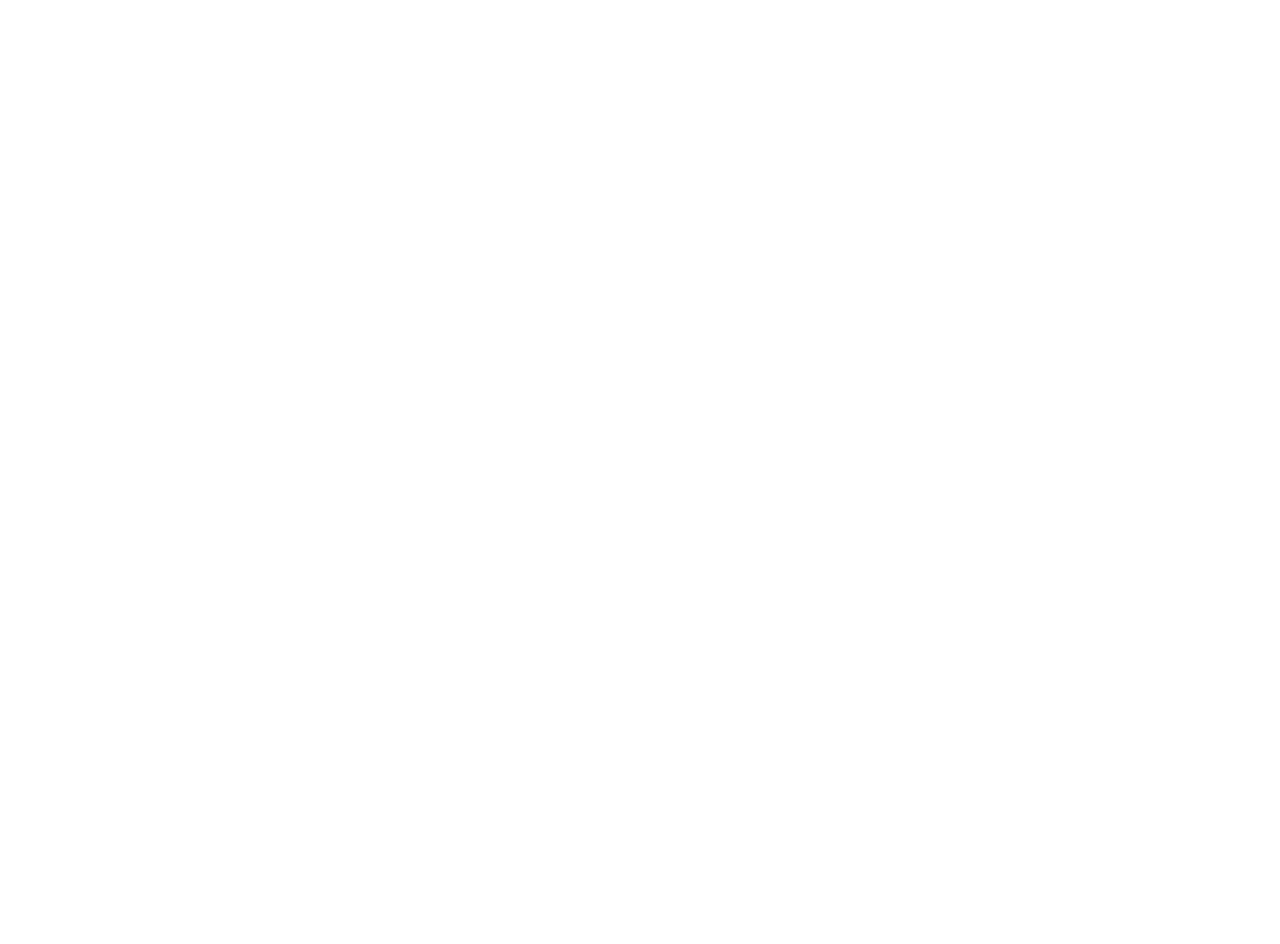
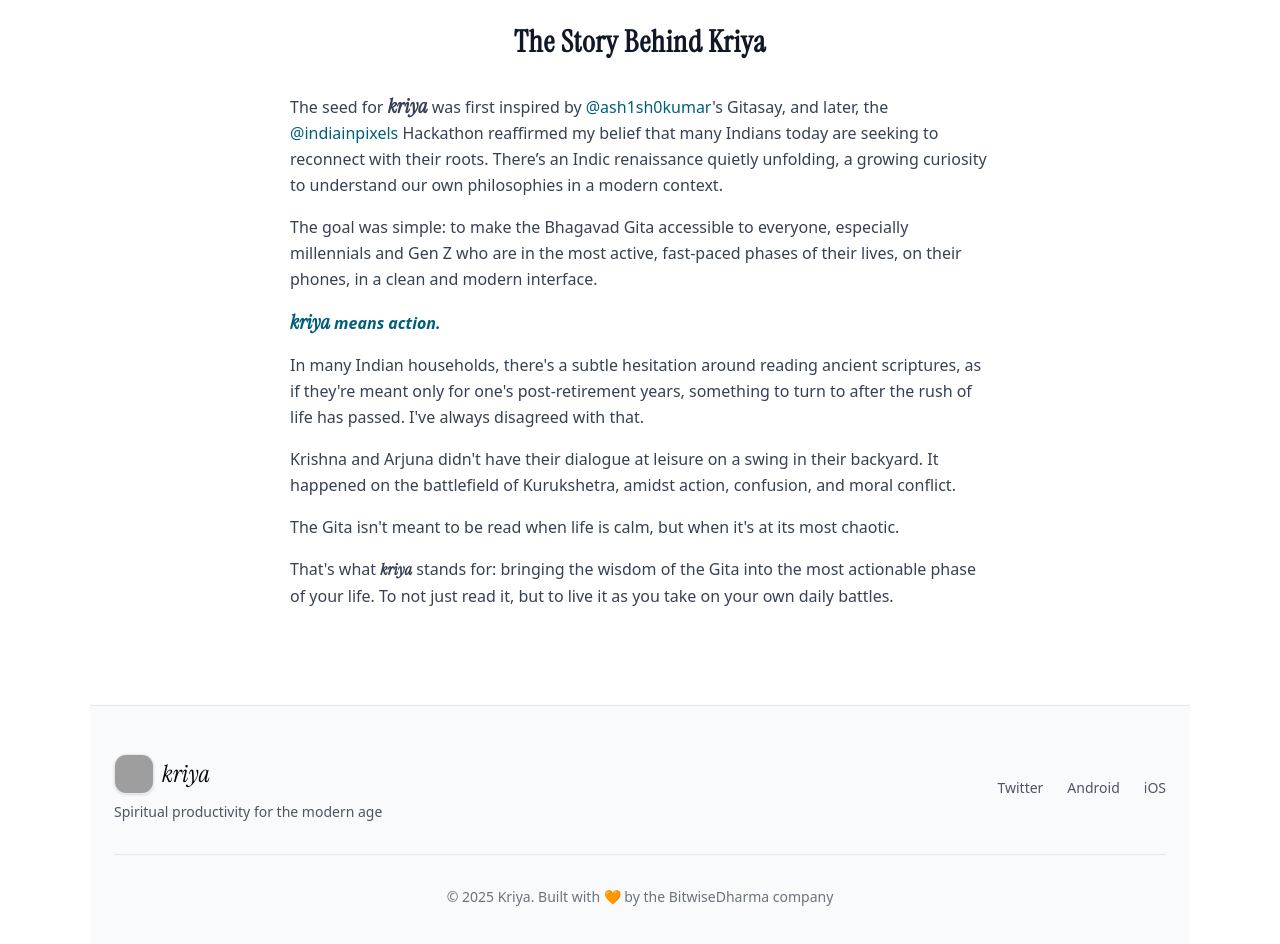
Before and after one commit to SuryaS1729/kriya_landing_page, a React (Vite) app: page / in a window 1280 px wide. Shown: the part 840-1784 px from the top of the page. Before the commit the page ends 800 px from the top, so only its background shows below. Built offline with nearby package versions, Linux system fonts and the light colour scheme; grey boxes are pictures that could not be loaded.

Commit message:
landing page done

```diff
--- a/index.html
+++ b/index.html
@@ -6,6 +6,24 @@
     <link rel="apple-touch-icon" href="/apple-touch-icon.png" />
     <meta name="viewport" content="width=device-width, initial-scale=1.0" />
     <title>Kriya - Spiritual Productivity</title>
+
+    <!-- Meta Description -->
+    <meta name="description" content="Kriya blends timeless wisdom from the Gita with modern design to help you act with clarity. Plan your day, one mindful task at a time." />
+
+    <!-- Open Graph / Facebook -->
+    <meta property="og:type" content="website" />
+    <meta property="og:url" content="https://kriya.bitwisedharma.com/" />
+    <meta property="og:title" content="Kriya - Get Spiritually Productive" />
+    <meta property="og:description" content="Kriya blends timeless wisdom from the Gita with modern design to help you act with clarity. Plan your day, one mindful task at a time." />
+    <meta property="og:image" content="https://res.cloudinary.com/dztfsdmcv/image/upload/v1761557131/Facebook_post_-_1_aapjoj.png" />
+
+    <!-- Twitter -->
+    <meta name="twitter:card" content="summary_large_image" />
+    <meta name="twitter:site" content="@SuryaS_1729" />
+    <meta name="twitter:creator" content="@SuryaS_1729" />
+    <meta name="twitter:title" content="Kriya - Get Spiritually Productive" />
+    <meta name="twitter:description" content="Kriya blends timeless wisdom from the Gita with modern design to help you act with clarity. Plan your day, one mindful task at a time." />
+    <meta name="twitter:image" content="https://res.cloudinary.com/dztfsdmcv/image/upload/v1761557131/Facebook_post_-_1_aapjoj.png" />
   </head>
   <body>
     <div id="root"></div>
--- a/package.json
+++ b/package.json
@@ -12,6 +12,7 @@
   "dependencies": {
     "@tailwindcss/vite": "^4.1.16",
     "lucide-react": "^0.548.0",
+    "motion": "^12.23.24",
     "react": "^19.1.1",
     "react-dom": "^19.1.1",
     "tailwindcss": "^4.1.16"
--- a/src/AmyLandingHero.tsx
+++ b/src/AmyLandingHero.tsx
@@ -1,8 +1,12 @@
 
+
+import { motion } from "motion/react";
 
 export default function AmyLandingHero(){
   return (
-   <div className="max-w-[1100px] mx-auto p-6 font-sans flex flex-col items-center justify-center min-h-screen">
+   <div className="font-sans">
+        {/* Main Hero Section - Full Viewport Height */}
+        <div className="max-w-[1100px] mx-auto p-6 flex flex-col items-center justify-center min-h-screen">
             <main className="flex items-center gap-16 md:gap-24 w-full justify-center md:flex-row flex-col">
                 <div className="md:w-[50%] w-full max-w-[450px] text-center md:text-left">
                     <div className="flex items-center font-semibold text-3xl mb-6 justify-center md:justify-start">
@@ -12,13 +16,29 @@ export default function AmyLandingHero(){
                     <h1 className="font-display md:text-[2.46rem] text-[1.93rem] font-bold leading-tight mb-4 text-gray-900">Get Spiritually Productive</h1>
                     <p className="text-base text-gray-600 mb-6 leading-relaxed"><span className="font-instrument italic font-extrabold tracking-normal text-xl bg-amber-100 rounded-lg px-2 py-1">kriya</span> blends timeless wisdom from the Gita with modern design to help you act with clarity.
                         <br/><br/>Plan your day, one mindful task at a time.</p>
-                    <div className="flex flex-col md:flex-row gap-2 mt-6 items-center md:items-start md:justify-start justify-center mb-8">
-                        <a href="https://play.google.com/store/apps/details?id=com.surya7314.kriya" target="_blank" rel="noopener noreferrer" className="flex items-center justify-center rounded-lg hover:opacity-80 transition-opacity">
+                    <div className="flex flex-row gap-2 mt-6 items-center md:items-start md:justify-start justify-center mb-8">
+                        <motion.a
+                            href="https://play.google.com/store/apps/details?id=com.surya7314.kriya"
+                            target="_blank"
+                            rel="noopener noreferrer"
+                            className="flex items-center justify-center rounded-lg hover:opacity-80 transition-opacity"
+                            whileHover={{ scale: 1.05 }}
+                            whileTap={{ scale: 0.95 }}
+                            transition={{ type: "spring", stiffness: 400, damping: 20 }}
+                        >
                             <img src="https://res.cloudinary.com/dztfsdmcv/image/upload/v1761553362/playstore2_yckyyt.avif" alt="Get it on Google Play" className="w-36 h-10 object-contain" />
-                        </a>
-                        <a href="https://apps.apple.com/us/app/kriya-spiritual-productivity/id6752873883" target="_blank" rel="noopener noreferrer" className="flex items-center justify-center rounded-lg hover:opacity-80 transition-opacity">
+                        </motion.a>
+                        <motion.a
+                            href="https://apps.apple.com/us/app/kriya-spiritual-productivity/id6752873883"
+                            target="_blank"
+                            rel="noopener noreferrer"
+                            className="flex items-center justify-center rounded-lg hover:opacity-80 transition-opacity"
+                            whileHover={{ scale: 1.05 }}
+                            whileTap={{ scale: 0.95 }}
+                            transition={{ type: "spring", stiffness: 400, damping: 20 }}
+                        >
                             <img src="https://res.cloudinary.com/dztfsdmcv/image/upload/v1761553361/appstore1_ywtpdn.avif" alt="Download on the App Store" className="w-36 h-10 object-contain" />
-                        </a>
+                        </motion.a>
                     </div>
                     <a href="https://x.com/SuryaS_1729" target="_blank" rel="noopener noreferrer" className="text-gray-400 font-medium hover:text-gray-600 transition-colors flex items-center gap-2 text-sm justify-center md:justify-start  mt-3">
                         <span>Follow @SuryaS_1729
@@ -40,8 +60,60 @@ export default function AmyLandingHero(){
                     />
                 </div>
 
-
             </main>
         </div>
+
+            {/* Story Section */}
+            <section className="mt-16 px-6">
+                <div className="max-w-[700px] mx-auto selection:text-purple-900 selection:bg-cyan-200">
+                    <h2 className="font-instrument tracking-wide text-2xl md:text-3xl font-bold text-gray-900 mb-6 md:mb-8 text-center ">The Story Behind Kriya</h2>
+                    <div className="space-y-4 text-gray-700 leading-relaxed ">
+                        <p>The seed for <span className="font-instrument font-semibold text-xl italic">kriya</span> was first inspired by <a href="https://x.com/ash1sh0kumar" target="_blank" rel="noopener noreferrer" className="text-cyan-800 hover:underline">@ash1sh0kumar</a>'s Gitasay, and later, the <a href="https://x.com/indiainpixels" target="_blank" rel="noopener noreferrer" className="text-cyan-800 hover:underline">@indiainpixels</a> Hackathon reaffirmed my belief that many Indians today are seeking to reconnect with their roots. There’s an Indic renaissance quietly unfolding, a growing curiosity to understand our own philosophies in a modern context.</p>
+
+                        <p>The goal was simple: to make the Bhagavad Gita accessible to everyone, especially millennials and Gen Z who are in the most active, fast-paced phases of their lives, on their phones, in a clean and modern interface.</p>
+
+                        <p className="font-semibold italic text-cyan-800"><span className="font-instrument font-semibold text-xl">kriya</span> means action.</p>
+
+                        <p>In many Indian households, there's a subtle hesitation around reading ancient scriptures, as if they're meant only for one's post-retirement years, something to turn to after the rush of life has passed. I've always disagreed with that.</p>
+
+                        <p>Krishna and Arjuna didn't have their dialogue at leisure on a swing in their backyard. It happened on the battlefield of Kurukshetra, amidst action, confusion, and moral conflict.</p>
+
+                        <p className="font-medium">The Gita isn't meant to be read when life is calm, but when it's at its most chaotic.</p>
+
+                        <p>That's what <span className="font-instrument font-semibold text-x italic">kriya</span> stands for: bringing the wisdom of the Gita into the most actionable phase of your life. To not just read it, but to live it as you take on your own daily battles.</p>
+                    </div>
+                </div>
+            </section>
+
+            {/* Footer */}
+            <footer className="mt-24 w-full md:max-w-[1100px] md:mx-auto border-t border-gray-200 bg-gray-50">
+                <div className="px-6 py-12">
+                    <div className="flex flex-col md:flex-row items-center justify-between gap-8">
+                        {/* Logo and tagline */}
+                        <div className="flex flex-col items-center md:items-start">
+                            <div className="flex items-center font-semibold text-2xl mb-2">
+                                <img src="https://res.cloudinary.com/dztfsdmcv/image/upload/v1761553363/icon_zddsrd.png" alt="Kriya" className="w-10 h-10 rounded-xl mr-2 border border-gray-200 shadow-sm"/>
+                                <span className="font-instrument italic font-medium tracking-normal">kriya</span>
+                            </div>
+                            <p className="text-gray-600 text-sm text-center md:text-left">Spiritual productivity for the modern age</p>
+                        </div>
+
+                        {/* Links */}
+                        <div className="flex flex-col md:flex-row items-center gap-6">
+                            <div className="flex gap-6 text-sm">
+                                <a href="https://x.com/SuryaS_1729" target="_blank" rel="noopener noreferrer" className="text-gray-600 hover:text-gray-800 transition-colors">Twitter</a>
+                                <a href="https://play.google.com/store/apps/details?id=com.surya7314.kriya" target="_blank" rel="noopener noreferrer" className="text-gray-600 hover:text-gray-800 transition-colors">Android</a>
+                                <a href="https://apps.apple.com/us/app/kriya-spiritual-productivity/id6752873883" target="_blank" rel="noopener noreferrer" className="text-gray-600 hover:text-gray-800 transition-colors">iOS</a>
+                            </div>
+                        </div>
+                    </div>
+
+                    {/* Bottom bar */}
+                    <div className="mt-8 pt-8 border-t border-gray-200 text-center text-sm text-gray-500">
+                        <p>&copy; 2025 Kriya. Built with 🧡 by the BitwiseDharma company</p>
+                    </div>
+                </div>
+            </footer>
+    </div>
 )
 }
```
Also changed, not shown: 1 other file (tests, documents, lock files or other folders).
